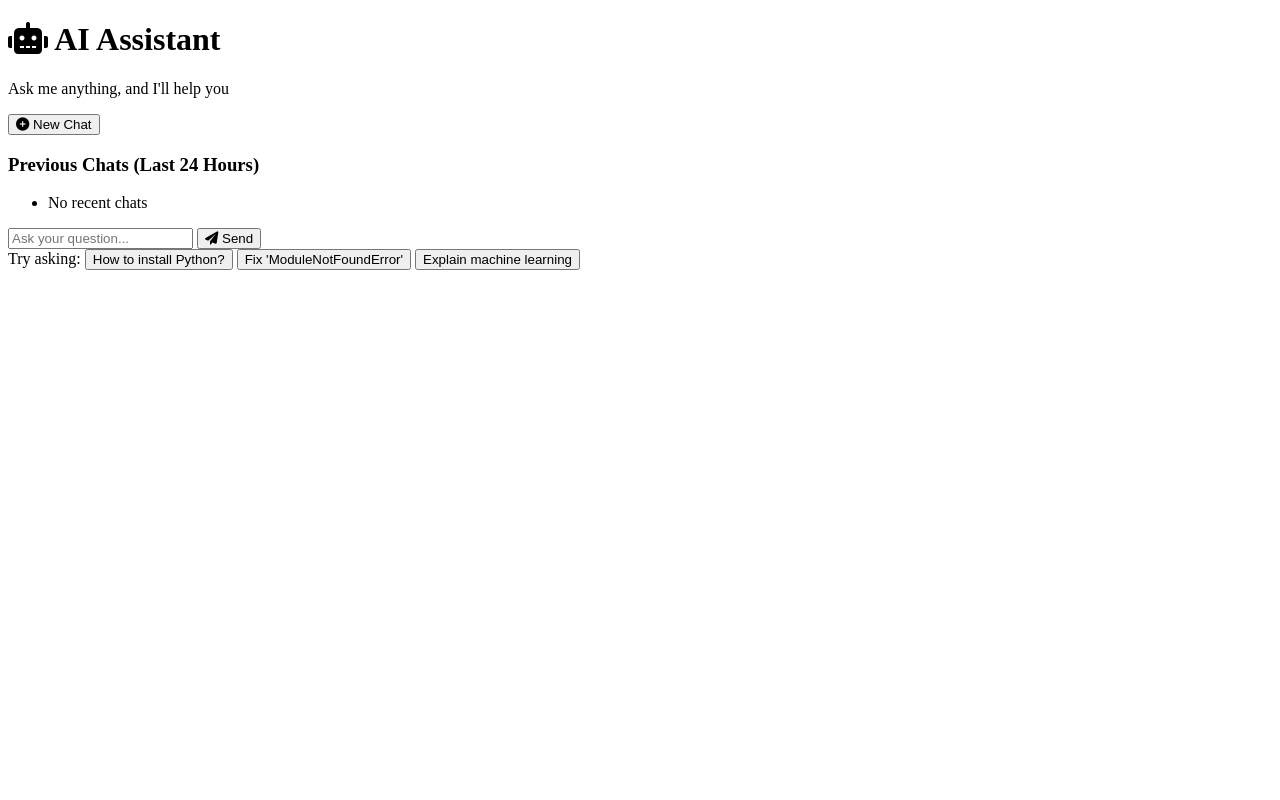
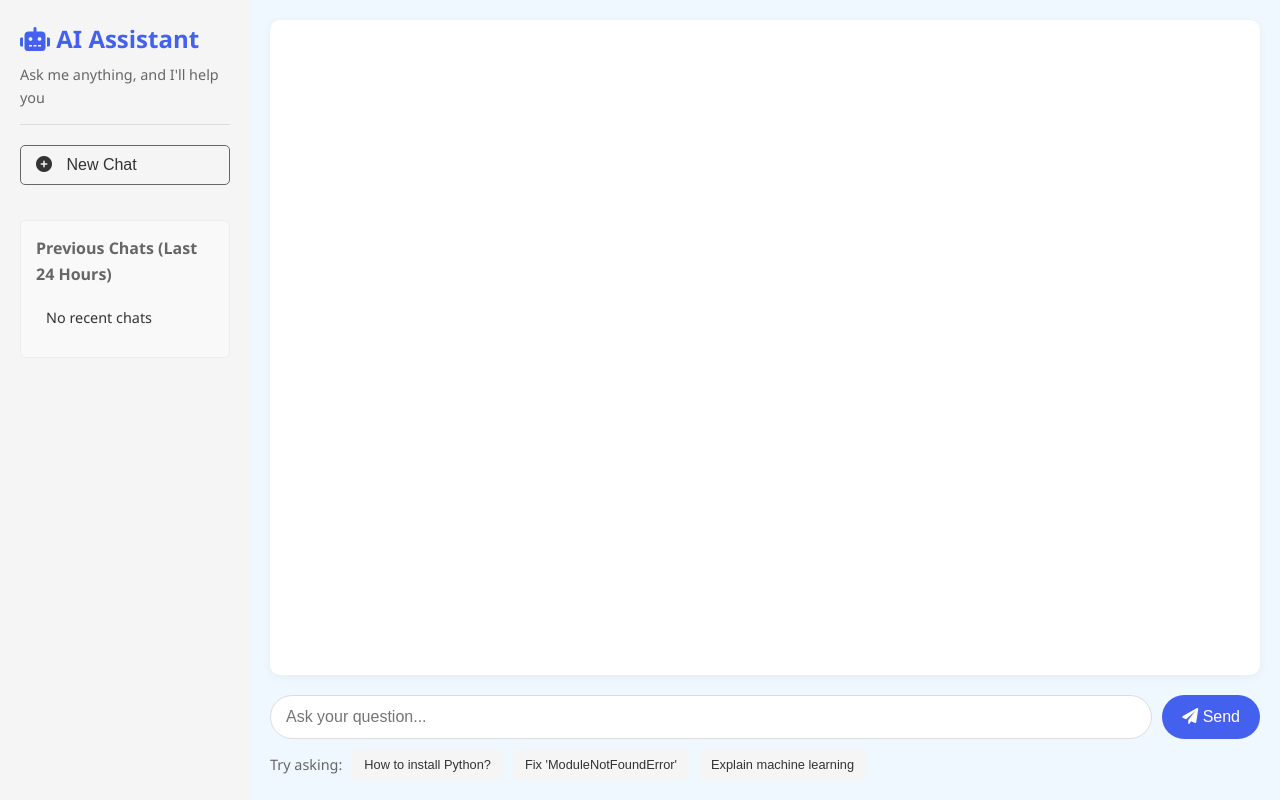
Before and after one commit to lavanya1309/bot-ai, a Flask app: page / in a window 1280 px wide. Run offline with Flask 2, Linux system fonts and the light colour scheme; data that the repository does not hold is empty.

Commit message:
Update style.css

```diff
--- a/static/css/style.css
+++ b/static/css/style.css
@@ -1,249 +1,312 @@
-document.addEventListener('DOMContentLoaded', function() {
-    const newChatBtn = document.getElementById('newChatBtn');
-    const chatContainer = document.getElementById('chatContainer');
-    const queryForm = document.getElementById('queryForm');
-    const queryInput = document.getElementById('queryInput');
-    const submitBtn = document.getElementById('submitBtn');
-    const previousChatsList = document.getElementById('previousChatsList');
+:root {
+    --primary-color: #4361ee;
+    --secondary-color: #3a0ca3;
+    --text-color: #333;
+    --light-gray: #f5f5f5;
+    --dark-gray: #666;
+    --error-color: #e63946;
+    --success-color: #2a9d8f;
+    --new-chat-hover: #3a0ca3;
+    --chat-bg: #f0f8ff;
+}
 
-    function clearChatDisplay() {
-        chatContainer.innerHTML = '';
-    }
+* {
+    box-sizing: border-box;
+    margin: 0;
+    padding: 0;
+}
 
-    async function updatePreviousChats() {
-        try {
-            const response = await fetch('/get_last_day_chats');
-            if (!response.ok) {
-                console.error('Error fetching previous chats:', response.status);
-                return;
-            }
-            const chats = await response.json();
-            previousChatsList.innerHTML = ''; // Clear the current list
-            if (chats.length > 0) {
-                chats.forEach(chat => {
-                    const li = document.createElement('li');
-                    li.dataset.filename = chat.filename;
-                    li.className = 'previous-chat-item';
-                    li.innerHTML = `${chat.summary} <span class="chat-time">(${chat.timestamp})</span>
-                                    <button class="delete-chat-btn" data-filename="${chat.filename}">
-                                        <i class="fas fa-trash-alt"></i> Delete
-                                    </button>`;
-                    previousChatsList.appendChild(li);
-                });
-            } else {
-                const li = document.createElement('li');
-                li.textContent = 'No recent chats';
-                previousChatsList.appendChild(li);
-            }
-        } catch (error) {
-            console.error('Error updating previous chats:', error);
-        }
-    }
+body {
+    font-family: 'Segoe UI', Tahoma, Geneva, Verdana, sans-serif;
+    line-height: 1.6;
+    color: var(--text-color);
+    background-color: #f9f9f9;
+    height: 100vh;
+    margin: 0;
+}
 
-    newChatBtn.addEventListener('click', async function() {
-        clearChatDisplay();
-        queryInput.value = '';
-        queryInput.focus();
+.app-container {
+    display: flex;
+    height: 100%;
+}
 
-        try {
-            const response = await fetch('/new_chat', { method: 'POST' });
-            if (!response.ok) {
-                console.error('Error starting new chat:', response.status);
-            }
-            const data = await response.json();
-            if (data.success) {
-                await updatePreviousChats(); // Fetch and update the previous chats list
-            }
-        } catch (error) {
-            console.error('Error communicating new chat to backend:', error);
-        }
-    });
+.left-sidebar {
+    width: 250px;
+    background-color: var(--light-gray);
+    padding: 20px;
+    display: flex;
+    flex-direction: column;
+    align-items: flex-start;
+}
 
-    queryForm.addEventListener('submit', async function(event) {
-        event.preventDefault();
-        const query = queryInput.value.trim();
-        if (query) {
-            appendMessage('user', query);
-            queryInput.value = '';
-            submitBtn.disabled = true;
-            queryInput.disabled = true;
-            chatContainer.scrollTop = chatContainer.scrollHeight;
+.app-header-left {
+    text-align: left;
+    margin-bottom: 20px;
+    padding-bottom: 15px;
+    border-bottom: 1px solid #ddd;
+    width: 100%;
+}
 
-            try {
-                const response = await fetch('/ask', {
-                    method: 'POST',
-                    headers: {
-                        'Content-Type': 'application/x-www-form-urlencoded',
-                    },
-                    body: `query=${encodeURIComponent(query)}`
-                });
+.app-header-left h1 {
+    color: var(--primary-color);
+    margin-bottom: 5px;
+    font-size: 1.5rem;
+}
 
-                if (!response.ok) {
-                    console.error('API error:', response.status);
-                    appendMessage('ai', 'Error communicating with the AI.');
-                    return;
-                }
+.app-header-left .subtitle {
+    color: var(--dark-gray);
+    font-size: 0.9rem;
+}
 
-                const data = await response.json();
-                if (data.is_error) {
-                    appendMessage('ai', data.error);
-                } else {
-                    appendMessage('ai', data.response);
-                }
-            } catch (error) {
-                console.error('Fetch error:', error);
-                appendMessage('ai', 'An error occurred while processing your request.');
-            } finally {
-                submitBtn.disabled = false;
-                queryInput.disabled = false;
-                queryInput.focus();
-                document.querySelectorAll('pre code').forEach((block) => {
-                    hljs.highlightElement(block);
-                });
-                chatContainer.scrollTop = chatContainer.scrollHeight;
-            }
-        }
-    });
+.new-chat-button {
+    background-color: transparent;
+    color: var(--text-color);
+    border: 1px solid var(--dark-gray);
+    padding: 10px 15px;
+    border-radius: 5px;
+    cursor: pointer;
+    font-size: 1rem;
+    margin-bottom: 15px;
+    transition: background-color 0.3s, color 0.3s;
+    align-self: flex-start;
+    width: 100%;
+    text-align: left;
+}
 
-    function appendMessage(sender, message) {
-        const messageDiv = document.createElement('div');
-        messageDiv.className = 'message';
-        let contentDiv;
-        if (sender === 'user') {
-            messageDiv.innerHTML = `
-                <div class="user-message">
-                    <div class="avatar"><i class="fas fa-user"></i></div>
-                    <div class="content">${message}</div>
-                </div>
-            `;
-        } else if (sender === 'ai') {
-            let formattedMessage = message;
-            // Find all code blocks and add a copy button
-            formattedMessage = formattedMessage.replace(/<div class="code-block"><pre><code class="([^"]*)">([\s\S]*?)<\/code><\/pre><\/div>/g, (match, language, code) => {
-                const escapedCode = code.replace(/&lt;/g, '<').replace(/&gt;/g, '>').replace(/&amp;/g, '&');
-                return `
-                    <div class="code-block">
-                        <pre><code class="${language}">${code}</code></pre>
-                        <button class="copy-button" data-code="${encodeURIComponent(escapedCode)}"><i class="fas fa-copy"></i> Copy</button>
-                    </div>
-                `;
-            });
-            messageDiv.innerHTML = `
-                <div class="ai-message">
-                    <div class="avatar"><i class="fas fa-robot"></i></div>
-                    <div class="content">${formattedMessage}</div>
-                </div>
-            `;
-        }
-        chatContainer.appendChild(messageDiv);
-        // After appending the message, attach event listeners to the new copy buttons
-        attachCopyEventListeners();
-    }
+.new-chat-button i {
+    margin-right: 10px;
+}
 
-    function attachCopyEventListeners() {
-        const copyButtons = document.querySelectorAll('.copy-button');
-        copyButtons.forEach(button => {
-            button.addEventListener('click', function() {
-                const code = decodeURIComponent(this.dataset.code);
-                navigator.clipboard.writeText(code)
-                    .then(() => {
-                        // Optional: Provide visual feedback (e.g., change button text briefly)
-                        this.textContent = 'Copied!';
-                        setTimeout(() => {
-                            this.innerHTML = '<i class="fas fa-copy"></i> Copy';
-                        }, 1500);
-                    })
-                    .catch(err => {
-                        console.error('Failed to copy text: ', err);
-                        this.textContent = 'Error';
-                        setTimeout(() => {
-                            this.innerHTML = '<i class="fas fa-copy"></i> Copy';
-                        }, 1500);
-                    });
-            });
-        });
-    }
+.new-chat-button:hover {
+    background-color: var(--new-chat-hover);
+    color: white;
+    border-color: var(--new-chat-hover);
+}
 
-    if (previousChatsList) {
-        previousChatsList.addEventListener('click', async function(event) {
-            const loadItem = event.target.closest('.previous-chat-item');
-            const deleteButton = event.target.closest('.delete-chat-btn');
+.previous-chats-container {
+    margin-top: 20px;
+    padding: 15px;
+    background-color: #f9f9f9;
+    border-radius: 5px;
+    border: 1px solid #eee;
+    width: 100%;
+}
 
-            if (deleteButton) {
-                const filenameToDelete = deleteButton.dataset.filename;
-                if (confirm(`Are you sure you want to delete the chat: ${filenameToDelete}?`)) {
-                    try {
-                        const response = await fetch('/delete_chat', {
-                            method: 'POST',
-                            headers: {
-                                'Content-Type': 'application/x-www-form-urlencoded',
-                            },
-                            body: `filename=${encodeURIComponent(filenameToDelete)}`
-                        });
-                        if (!response.ok) {
-                            console.error('Error deleting chat:', response.status, await response.text());
-                            alert('Error deleting chat.');
-                            return;
-                        }
-                        const data = await response.json();
-                        if (data.success) {
-                            await updatePreviousChats(); // Reload the previous chats list
-                            clearChatDisplay(); // Optionally clear the main chat area
-                        } else {
-                            console.error('Error deleting chat:', data.error);
-                            alert(`Error deleting chat: ${data.error}`);
-                        }
-                    } catch (error) {
-                        console.error('Fetch error deleting chat:', error);
-                        alert('Failed to delete chat.');
-                    }
-                }
-            } else if (loadItem) {
-                const filenameToLoad = loadItem.dataset.filename;
-                try {
-                    const response = await fetch('/load_chat', {
-                        method: 'POST',
-                        headers: {
-                            'Content-Type': 'application/x-www-form-urlencoded',
-                        },
-                        body: `filename=${encodeURIComponent(filenameToLoad)}`
-                    });
-                    if (!response.ok) {
-                        console.error('Error loading chat:', response.status, await response.text());
-                        return;
-                    }
-                    const data = await response.json();
-                    if (data.success) {
-                        chatContainer.innerHTML = '';
-                        data.conversation.forEach(item => {
-                            const messageDiv = document.createElement('div');
-                            messageDiv.className = 'message';
-                            messageDiv.innerHTML = `
-                                <div class="user-message">
-                                    <div class="avatar"><i class="fas fa-user"></i></div>
-                                    <div class="content">${item.query}</div>
-                                </div>
-                                <div class="ai-message">
-                                    <div class="avatar"><i class="fas fa-robot"></i></div>
-                                    <div class="content">${item.response}</div>
-                                </div>
-                            `;
-                            chatContainer.appendChild(messageDiv);
-                        });
-                        document.querySelectorAll('pre code').forEach((block) => {
-                            hljs.highlightElement(block);
-                        });
-                        chatContainer.scrollTop = chatContainer.scrollHeight;
-                    } else {
-                        console.error('Error loading chat:', data.error);
-                    }
-                } catch (error) {
-                    console.error('Fetch error loading chat:', error);
-                }
-            }
-        });
-    }
+.previous-chats-container h3 {
+    font-size: 1rem;
+    margin-bottom: 10px;
+    color: var(--dark-gray);
+}
 
-    // Initial load of previous chats
-    updatePreviousChats();
-});
+.previous-chats-container ul {
+    list-style: none;
+    padding: 0;
+    margin: 0;
+}
+
+.previous-chats-container li {
+    padding: 8px 10px;
+    margin-bottom: 5px;
+    border-radius: 3px;
+    cursor: pointer;
+    transition: background-color 0.3s;
+    font-size: 0.9rem;
+    display: flex; /* To align text and button */
+    justify-content: space-between;
+    align-items: center;
+}
+
+.previous-chats-container li:hover {
+    background-color: #eee;
+}
+
+.previous-chats-container .chat-time {
+    font-size: 0.8rem;
+    color: var(--dark-gray);
+    margin-left: 10px;
+}
+
+.delete-chat-btn {
+    background-color: transparent;
+    color: var(--error-color);
+    border: none;
+    cursor: pointer;
+    font-size: 0.8rem;
+    opacity: 0.7;
+    transition: opacity 0.3s;
+    padding: 5px;
+    margin-left: 10px;
+}
+
+.delete-chat-btn:hover {
+    opacity: 1;
+}
+
+.delete-chat-btn i {
+    margin-right: 5px;
+}
+
+.chat-area {
+    flex: 1;
+    display: flex;
+    flex-direction: column;
+    background-color: var(--chat-bg);
+    padding: 20px;
+    height: 100%;
+}
+
+.chat-container {
+    flex: 1;
+    overflow-y: auto;
+    padding: 15px;
+    background-color: white;
+    border-radius: 10px;
+    box-shadow: 0 2px 10px rgba(0, 0, 0, 0.05);
+    margin-bottom: 20px;
+}
+
+.message {
+    margin-bottom: 25px;
+}
+
+.message.error .ai-message {
+    border-left: 4px solid var(--error-color);
+}
+
+.user-message, .ai-message {
+    display: flex;
+    margin-bottom: 10px;
+    gap: 15px;
+    padding-left: 5px;
+}
+
+.ai-message .content {
+    flex: 1;
+    padding-top: 5px;
+    padding-left: 15px;
+    border-left: 4px solid var(--primary-color);
+    margin-left: -6px;
+}
+
+.avatar {
+    width: 40px;
+    height: 40px;
+    border-radius: 50%;
+    background-color: var(--light-gray);
+    display: flex;
+    align-items: center;
+    justify-content: center;
+    flex-shrink: 0;
+    color: var(--primary-color);
+    font-size: 18px;
+}
+
+.ai-message .avatar {
+    background-color: #e3f2fd;
+    color: var(--secondary-color);
+}
+
+.content {
+    flex: 1;
+    padding-top: 5px;
+}
+
+.query-form {
+    margin-top: auto;
+    width: 100%;
+}
+
+.input-group {
+    display: flex;
+    gap: 10px;
+    margin-bottom: 10px;
+}
+
+input[type="text"] {
+    flex: 1;
+    padding: 12px 15px;
+    border: 1px solid #ddd;
+    border-radius: 30px;
+    font-size: 16px;
+    transition: all 0.3s;
+}
+
+input[type="text"]:focus {
+    outline: none;
+    border-color: var(--primary-color);
+    box-shadow: 0 0 0 2px rgba(67, 97, 238, 0.2);
+}
+
+button {
+    padding: 12px 20px;
+    background-color: var(--primary-color);
+    color: white;
+    border: none;
+    border-radius: 30px;
+    cursor: pointer;
+    font-size: 16px;
+    transition: all 0.3s;
+}
+
+button:hover {
+    background-color: var(--secondary-color);
+}
+
+.suggestions {
+    display: flex;
+    gap: 10px;
+    align-items: center;
+    flex-wrap: wrap;
+    font-size: 0.9rem;
+    color: var(--dark-gray);
+    margin-top: 10px;
+}
+
+.suggestion-btn {
+    padding: 8px 12px;
+    background-color: var(--light-gray);
+    color: var(--text-color);
+    font-size: 0.8rem;
+    border: none;
+    border-radius: 5px;
+    cursor: pointer;
+    transition: background-color 0.3s;
+}
+
+.suggestion-btn:hover {
+    background-color: #e0e0e0;
+}
+
+.code-block {
+    position: relative; /* To position the copy button */
+    margin-bottom: 15px;
+    border: 1px solid #ddd;
+    border-radius: 5px;
+    background-color: #f6f8fa;
+    overflow: auto; /* Ensure scrollbar if code is long */
+}
+
+.code-block pre {
+    margin: 10px;
+    padding: 0;
+}
+
+.copy-button {
+    position: absolute;
+    top: 5px;
+    right: 5px;
+    background-color: #eee;
+    color: var(--text-color);
+    border: none;
+    border-radius: 3px;
+    padding: 5px 8px;
+    font-size: 0.8rem;
+    cursor: pointer;
+    opacity: 0.7;
+    transition: opacity 0.3s;
+}
+
+.copy-button:hover {
+    opacity: 1;
+    background-color: #ddd;
+}
```
